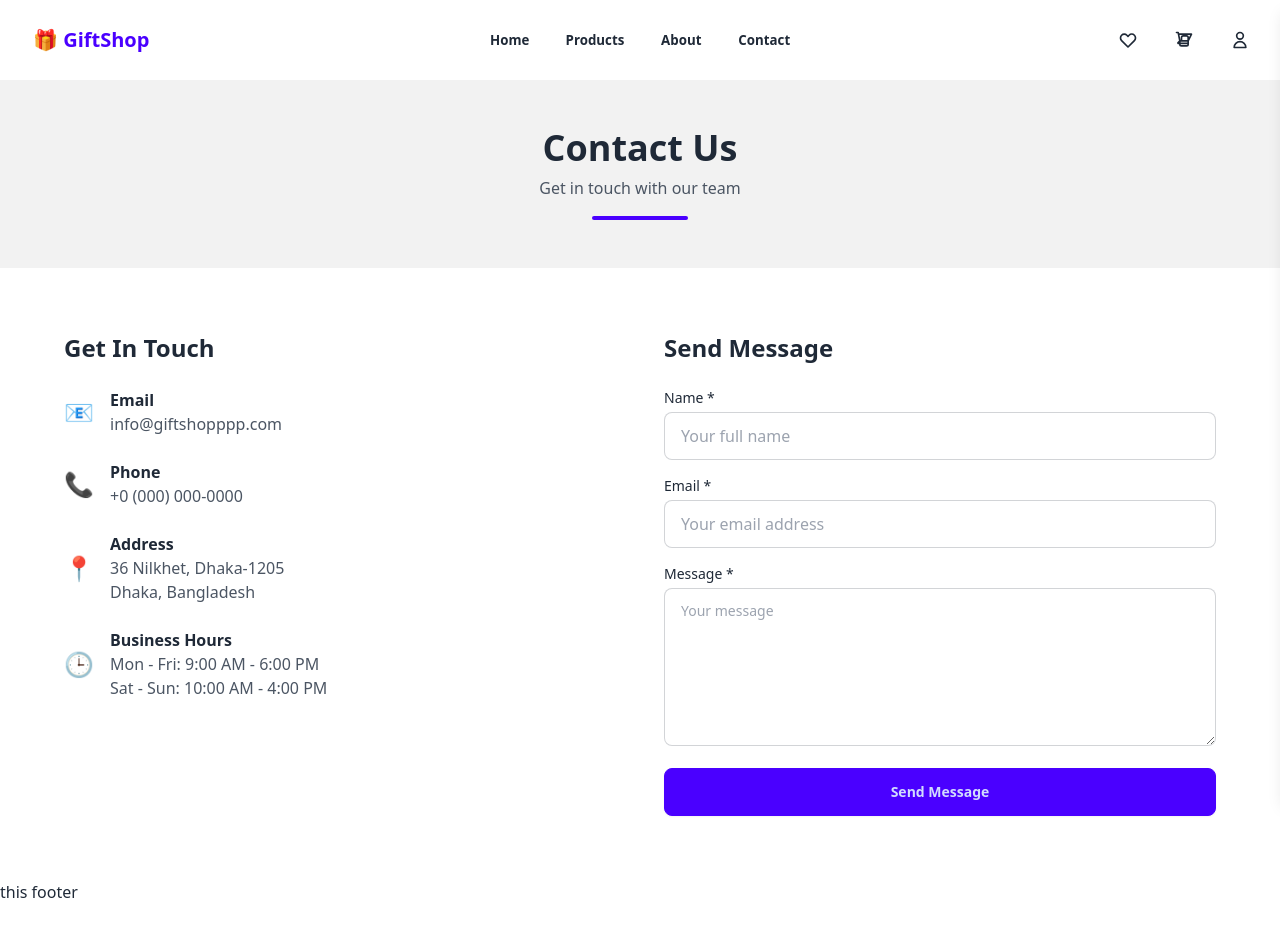
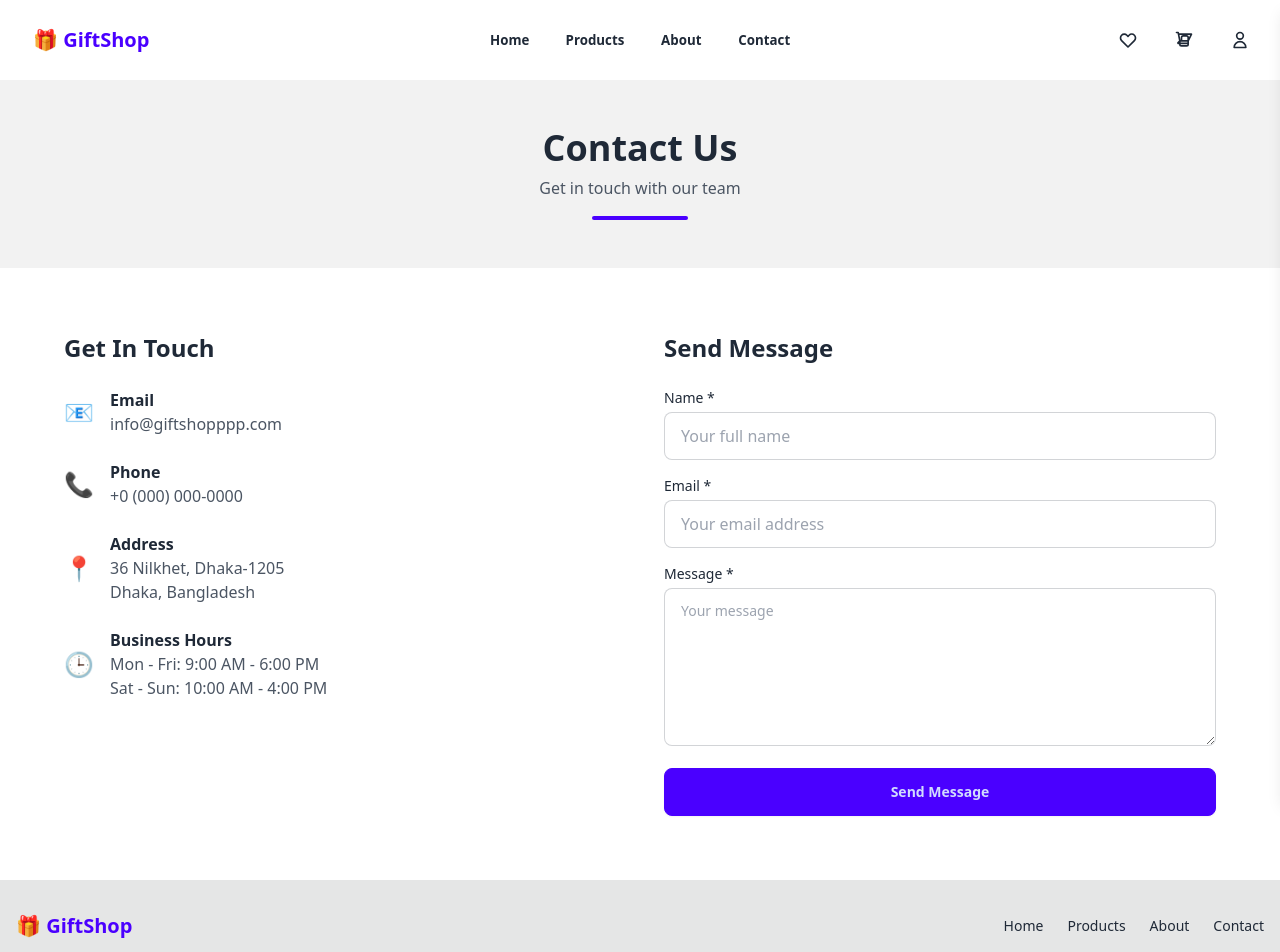
Before and after one commit to nbappi13/gift-shop-ecommerce, a React (Create React App) app in the folder client/: page /contact in a window 1280 px wide. Shown: the top 952 px of the page. Before the commit the page ends 904 px from the top, so only its background shows below. Built offline with nearby package versions, Linux system fonts and the light colour scheme.

Commit message:
updated a very basic footer

```diff
--- a/client/src/components/common/Footer.tsx
+++ b/client/src/components/common/Footer.tsx
@@ -1,13 +1,41 @@
+"use client"
+
+import { Link } from "react-router-dom"
+
 type FooterProps = {
   // for future use if needed
 }
 
 const Footer = (_: FooterProps) => {
   return (
-    <footer>
-      <div>
-		<h1> this footer </h1>
-	  </div>
+    <footer className="bg-base-300 py-8">
+      <div className="container mx-auto px-4 text-center">
+        <div className="flex flex-col md:flex-row justify-between items-center gap-4">
+          {/* logo */}
+          <div className="text-xl font-bold text-primary">🎁 GiftShop</div>
+
+          {/* links */}
+          <div className="flex gap-6 text-sm">
+            <Link to="/" className="hover:text-primary">
+              Home
+            </Link>
+            <Link to="/products" className="hover:text-primary">
+              Products
+            </Link>
+            <Link to="/about" className="hover:text-primary">
+              About
+            </Link>
+            <Link to="/contact" className="hover:text-primary">
+              Contact
+            </Link>
+          </div>
+        </div>
+
+        {/* copyright */}
+        <div className="mt-4 pt-4 border-t border-base-content/10">
+          <p className="text-sm text-gray-600">© 2024 GiftShop. All rights reserved.</p>
+        </div>
+      </div>
     </footer>
   )
 }
```
